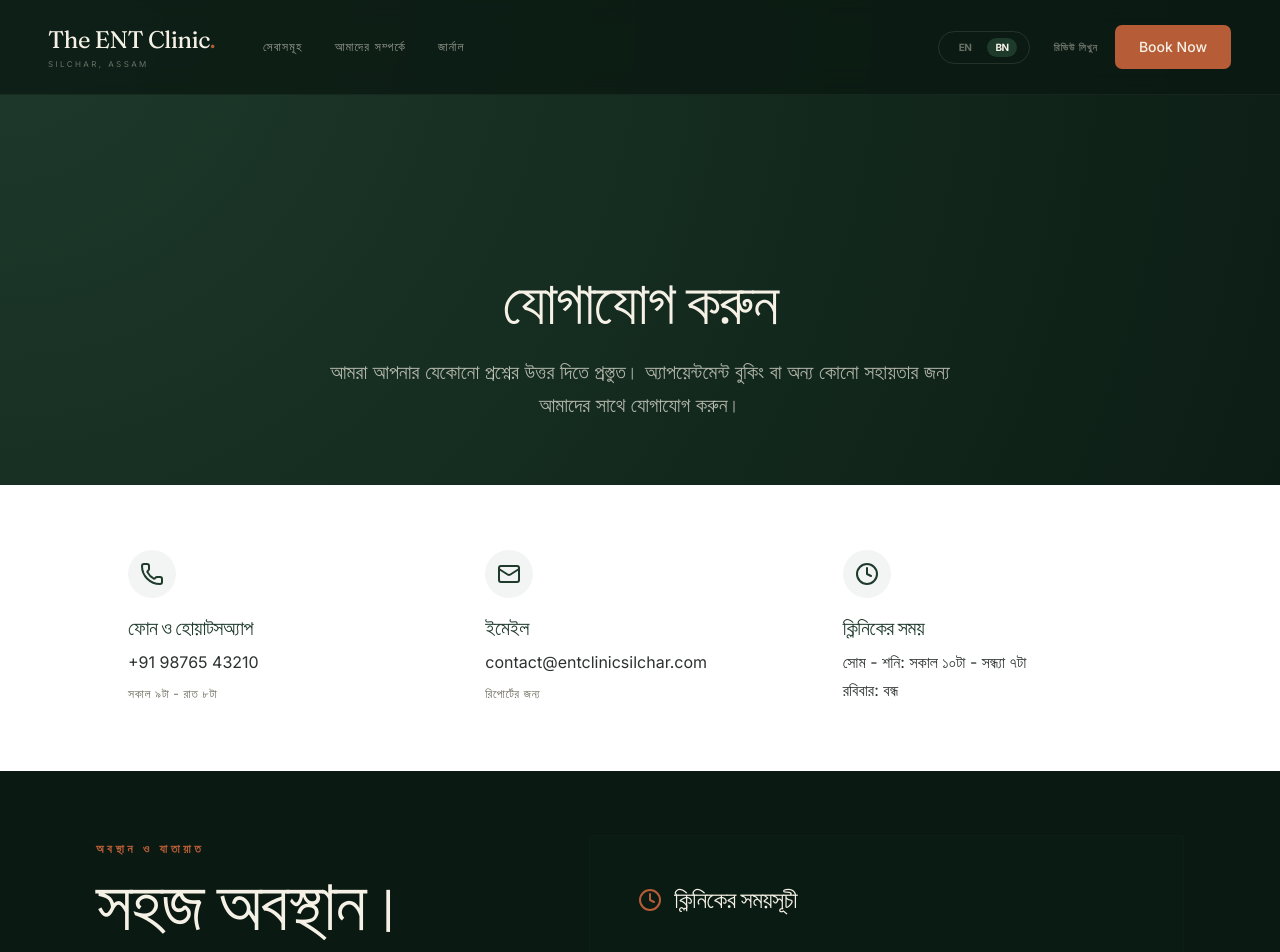
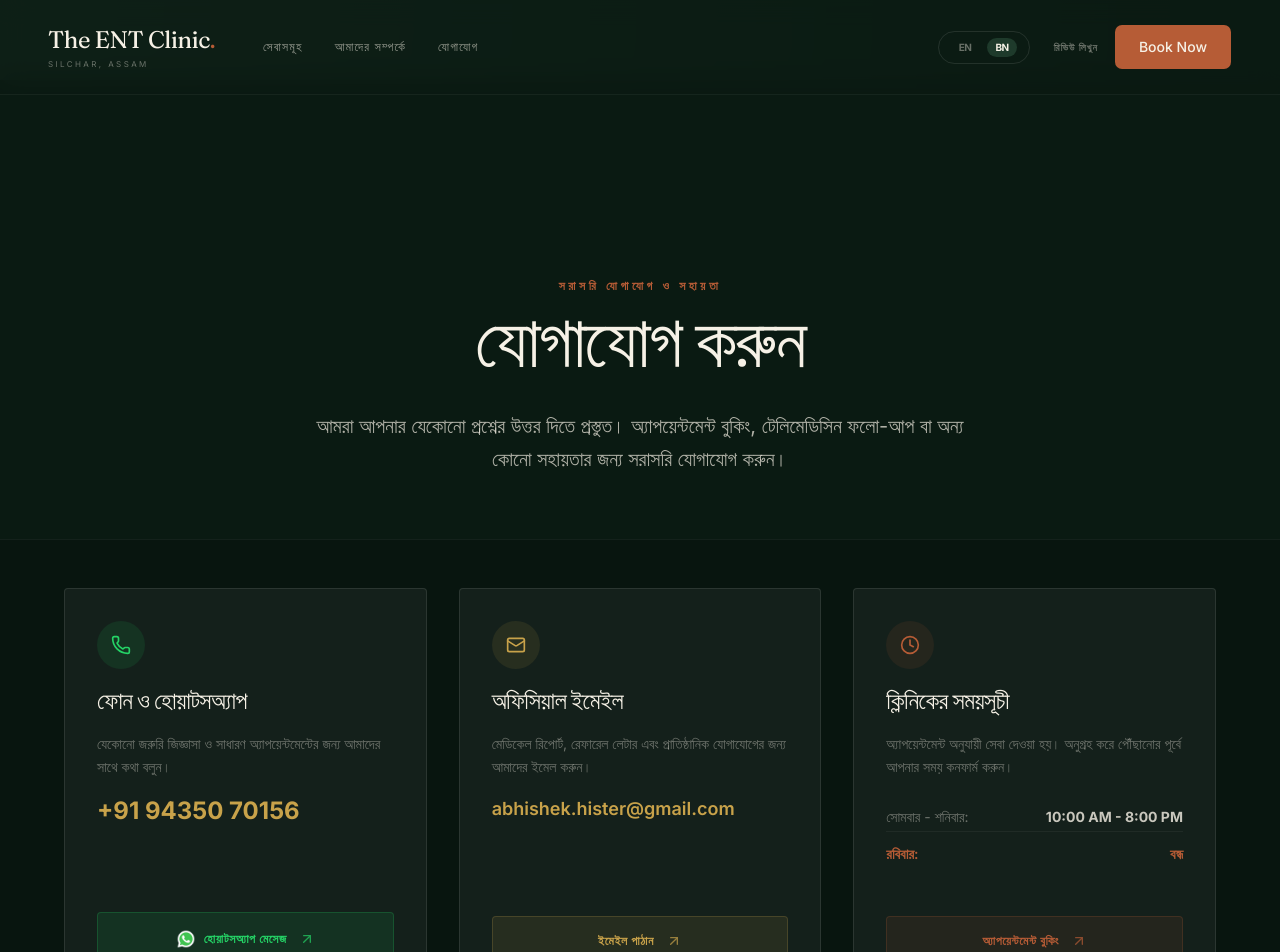
Before and after one commit to Habib7442/ent-clinic-silchar, a Next.js app: page /bn/contact in a window 1280 px wide. Shown: the top 952 px of the page. Built offline with nearby package versions, Linux system fonts and the light colour scheme.

Commit message:
feat(nav): retire journal, build premium contact page, and remove wheelchair info

```diff
--- a/app/[lang]/contact/page.tsx
+++ b/app/[lang]/contact/page.tsx
@@ -1,6 +1,7 @@
 import LocationSection from "@/components/editorial/LocationSection";
 import ClosingCTA from "@/components/editorial/ClosingCTA";
-import { Mail, Phone, Clock } from "lucide-react";
+import { Mail, Phone, Clock, ArrowUpRight } from "lucide-react";
+import Link from "next/link";
 
 export default async function ContactPage({
   params,
@@ -10,59 +11,140 @@ export default async function ContactPage({
   const { lang } = await params;
   const isBn = lang === "bn";
 
+  const waLink = isBn
+    ? "https://wa.me/919435070156?text=নমস্কার%2C%20আমি%20দি%20ইএনটি%20ক্লিনিক%20শিলচরের%20সাথে%20যোগাযোগ%20করতে%20চাই।"
+    : "https://wa.me/919435070156?text=Hello%2C%20I%20would%20like%20to%20connect%20with%20The%20ENT%20Clinic%20Silchar%20regarding%20an%20appointment.";
+
   return (
-    <main className="flex-1 overflow-x-hidden pt-24 md:pt-32">
+    <main className="flex-1 overflow-x-hidden pt-24 md:pt-32 bg-[#0A1A12]">
       {/* Hero Section */}
-      <section className="container-padding py-16 max-w-4xl mx-auto text-center">
-        <h1 className="font-serif text-4xl md:text-5xl lg:text-6xl text-paper font-light mb-6">
-          {isBn ? "যোগাযোগ করুন" : "Contact Us"}
+      <section className="container-padding py-16 max-w-4xl mx-auto text-center space-y-6">
+        <span className="text-xs uppercase tracking-[0.3em] text-rust font-semibold">
+          {isBn ? "সরাসরি যোগাযোগ ও সহায়তা" : "DIRECT CALLS & INQUIRIES"}
+        </span>
+        <h1 className="font-serif text-4xl md:text-5xl lg:text-7xl text-paper font-light leading-tight">
+          {isBn ? "যোগাযোগ করুন" : "Get in Touch"}
         </h1>
         <p className="font-sans text-lg md:text-xl text-paper/70 max-w-2xl mx-auto leading-relaxed">
           {isBn
-            ? "আমরা আপনার যেকোনো প্রশ্নের উত্তর দিতে প্রস্তুত। অ্যাপয়েন্টমেন্ট বুকিং বা অন্য কোনো সহায়তার জন্য আমাদের সাথে যোগাযোগ করুন।"
-            : "We are here to answer your questions. Reach out to us for appointment bookings or any other assistance."}
+            ? "আমরা আপনার যেকোনো প্রশ্নের উত্তর দিতে প্রস্তুত। অ্যাপয়েন্টমেন্ট বুকিং, টেলিমেডিসিন ফলো-আপ বা অন্য কোনো সহায়তার জন্য সরাসরি যোগাযোগ করুন।"
+            : "We are here to assist you with appointment bookings, telemedicine follow-ups, and clinical inquiries."}
         </p>
       </section>
 
-      {/* Contact Details */}
-      <section className="container-padding py-16 bg-paper-card border-y border-hairline">
-        <div className="max-w-5xl mx-auto grid grid-cols-1 md:grid-cols-3 gap-12 text-center md:text-left">
+      {/* Contact Cards Grid */}
+      <section className="container-padding py-12 border-t border-white/5 bg-[#08150F]">
+        <div className="max-w-6xl mx-auto grid grid-cols-1 md:grid-cols-3 gap-8">
 
-          <div className="flex flex-col items-center md:items-start">
-            <div className="mb-4 inline-flex items-center justify-center w-12 h-12 rounded-full bg-forest/5 text-forest">
-              <Phone className="w-6 h-6" />
+          {/* Card 1: Phone & WhatsApp */}
+          <div className="p-8 bg-white/5 border border-white/10 rounded-sm space-y-6 hover:border-gold/30 transition-all group flex flex-col justify-between">
+            <div className="space-y-4">
+              <div className="inline-flex items-center justify-center w-12 h-12 rounded-full bg-[#25D366]/10 text-[#25D366]">
+                <Phone className="w-5 h-5" />
+              </div>
+              <h3 className="font-serif text-2xl text-paper">
+                {isBn ? "ফোন ও হোয়াটসঅ্যাপ" : "Phone & WhatsApp"}
+              </h3>
+              <p className="font-sans text-paper/40 text-sm leading-relaxed">
+                {isBn
+                  ? "যেকোনো জরুরি জিজ্ঞাসা ও সাধারণ অ্যাপয়েন্টমেন্টের জন্য আমাদের সাথে কথা বলুন।"
+                  : "Call us directly or send a message for quick booking support and queries."}
+              </p>
+              <a
+                href="tel:+919435070156"
+                className="block text-2xl font-bold font-sans text-gold hover:text-rust transition-colors mt-2"
+              >
+                +91 94350 70156
+              </a>
             </div>
-            <h3 className="font-serif text-xl text-forest mb-2">
-              {isBn ? "ফোন ও হোয়াটসঅ্যাপ" : "Phone & WhatsApp"}
-            </h3>
-            <p className="font-sans text-ink-soft mb-1">+91 98765 43210</p>
-            <p className="font-sans text-xs text-mute uppercase tracking-wider mt-2">
-              {isBn ? "সকাল ৯টা - রাত ৮টা" : "9:00 AM - 8:00 PM"}
-            </p>
+
+            <div className="pt-6">
+              <a
+                href={waLink}
+                target="_blank"
+                rel="noopener noreferrer"
+                className="w-full py-4 bg-[#25D366]/10 hover:bg-[#25D366]/20 transition-all rounded-sm border border-[#25D366]/20 hover:border-[#25D366]/40 flex items-center justify-center gap-2 text-xs text-[#25D366] font-semibold uppercase tracking-wider"
+              >
+                <img
+                  src="/social-icons/whatsapp.webp"
+                  alt="WhatsApp"
+                  className="w-5 h-5 transition-transform duration-300 group-hover:scale-110"
+                />
+                <span>{isBn ? "হোয়াটসঅ্যাপ মেসেজ" : "WhatsApp Chat"}</span>
+                <ArrowUpRight className="w-4 h-4 ml-1 opacity-70" />
+              </a>
+            </div>
           </div>
 
-          <div className="flex flex-col items-center md:items-start">
-            <div className="mb-4 inline-flex items-center justify-center w-12 h-12 rounded-full bg-forest/5 text-forest">
-              <Mail className="w-6 h-6" />
+          {/* Card 2: Email & Support */}
+          <div className="p-8 bg-white/5 border border-white/10 rounded-sm space-y-6 hover:border-gold/30 transition-all group flex flex-col justify-between">
+            <div className="space-y-4">
+              <div className="inline-flex items-center justify-center w-12 h-12 rounded-full bg-gold/10 text-gold">
+                <Mail className="w-5 h-5" />
+              </div>
+              <h3 className="font-serif text-2xl text-paper">
+                {isBn ? "অফিসিয়াল ইমেইল" : "Official Email"}
+              </h3>
+              <p className="font-sans text-paper/40 text-sm leading-relaxed">
+                {isBn
+                  ? "মেডিকেল রিপোর্ট, রেফারেল লেটার এবং প্রাতিষ্ঠানিক যোগাযোগের জন্য আমাদের ইমেল করুন।"
+                  : "Send your clinical reports, referral letters, and general queries to our inbox."}
+              </p>
+              <a
+                href="mailto:abhishek.hister@gmail.com"
+                className="block text-lg font-semibold font-sans text-gold hover:text-rust transition-colors break-all mt-2"
+              >
+                abhishek.hister@gmail.com
+              </a>
             </div>
-            <h3 className="font-serif text-xl text-forest mb-2">
-              {isBn ? "ইমেইল" : "Email"}
-            </h3>
-            <p className="font-sans text-ink-soft mb-1">contact@entclinicsilchar.com</p>
-            <p className="font-sans text-xs text-mute uppercase tracking-wider mt-2">
-              {isBn ? "রিপোর্টের জন্য" : "For sending reports"}
-            </p>
+
+            <div className="pt-6">
+              <a
+                href="mailto:abhishek.hister@gmail.com"
+                className="w-full py-4 bg-gold/10 hover:bg-gold/20 transition-all rounded-sm border border-gold/20 hover:border-gold/40 flex items-center justify-center gap-2 text-xs text-gold font-semibold uppercase tracking-wider"
+              >
+                <span>{isBn ? "ইমেইল পাঠান" : "Send Email"}</span>
+                <ArrowUpRight className="w-4 h-4 ml-1 opacity-70" />
+              </a>
+            </div>
           </div>
 
-          <div className="flex flex-col items-center md:items-start">
-            <div className="mb-4 inline-flex items-center justify-center w-12 h-12 rounded-full bg-forest/5 text-forest">
-              <Clock className="w-6 h-6" />
+          {/* Card 3: Clinic Hours */}
+          <div className="p-8 bg-white/5 border border-white/10 rounded-sm space-y-6 hover:border-gold/30 transition-all group flex flex-col justify-between">
+            <div className="space-y-4">
+              <div className="inline-flex items-center justify-center w-12 h-12 rounded-full bg-rust/10 text-rust">
+                <Clock className="w-5 h-5" />
+              </div>
+              <h3 className="font-serif text-2xl text-paper">
+                {isBn ? "ক্লিনিকের সময়সূচী" : "Clinic Timings"}
+              </h3>
+              <p className="font-sans text-paper/40 text-sm leading-relaxed">
+                {isBn
+                  ? "অ্যাপয়েন্টমেন্ট অনুযায়ী সেবা দেওয়া হয়। অনুগ্রহ করে পৌঁছানোর পূর্বে আপনার সময় কনফার্ম করুন।"
+                  : "We operate strictly by appointment to ensure zero waiting room crowding and high patient focus."}
+              </p>
+
+              <div className="space-y-2 pt-2 text-sm text-paper/80 font-sans">
+                <div className="flex justify-between py-1 border-b border-white/5">
+                  <span className="text-paper/40">{isBn ? "সোমবার - শনিবার:" : "Mon - Sat:"}</span>
+                  <span className="font-bold">10:00 AM - 8:00 PM</span>
+                </div>
+                <div className="flex justify-between py-1 text-rust font-semibold">
+                  <span>{isBn ? "রবিবার:" : "Sunday:"}</span>
+                  <span>{isBn ? "বন্ধ" : "Closed"}</span>
+                </div>
+              </div>
             </div>
-            <h3 className="font-serif text-xl text-forest mb-2">
-              {isBn ? "ক্লিনিকের সময়" : "Clinic Hours"}
-            </h3>
-            <p className="font-sans text-ink-soft mb-1">{isBn ? "সোম - শনি: সকাল ১০টা - সন্ধ্যা ৭টা" : "Mon - Sat: 10:00 AM - 7:00 PM"}</p>
-            <p className="font-sans text-ink-soft mb-1">{isBn ? "রবিবার: বন্ধ" : "Sunday: Closed"}</p>
+
+            <div className="pt-6">
+              <Link
+                href={`/${lang}/book`}
+                className="w-full py-4 bg-rust/10 hover:bg-rust/20 transition-all rounded-sm border border-rust/20 hover:border-rust/40 flex items-center justify-center gap-2 text-xs text-rust font-semibold uppercase tracking-wider"
+              >
+                <span>{isBn ? "অ্যাপয়েন্টমেন্ট বুকিং" : "Book Online"}</span>
+                <ArrowUpRight className="w-4 h-4 ml-1 opacity-70" />
+              </Link>
+            </div>
           </div>
 
         </div>
--- a/components/editorial/LocationSection.tsx
+++ b/components/editorial/LocationSection.tsx
@@ -3,7 +3,7 @@
 import { useEffect, useRef } from "react";
 import gsap from "gsap";
 import { ScrollTrigger } from "gsap/ScrollTrigger";
-import { MapPin, Clock, Car, Accessibility, Navigation } from "lucide-react";
+import { MapPin, Clock, Car, Navigation } from "lucide-react";
 import { Button } from "@/components/ui/button";
 
 if (typeof window !== "undefined") {
@@ -101,10 +101,6 @@ export default function LocationSection({ lang }: LocationSectionProps) {
                 <Car className="w-5 h-5 text-forest" />
                 <span className="text-sm">{isEn ? "Free On-site Parking Available" : "ক্লিনিকে পার্কিং ব্যবস্থা আছে"}</span>
               </div>
-              <div className="flex items-center gap-4 text-paper/60">
-                <Accessibility className="w-5 h-5 text-forest" />
-                <span className="text-sm">{isEn ? "Wheelchair & Lift Accessible" : "হুইলচেয়ার ও লিফট সুবিধা আছে"}</span>
-              </div>
             </div>
 
             <div className="reveal-loc">
--- a/components/editorial/Navbar.tsx
+++ b/components/editorial/Navbar.tsx
@@ -23,12 +23,12 @@ export default function Navbar() {
     en: [
       { name: "Services", href: `/${lang}/services` },
       { name: "About", href: `/${lang}/about` },
-      { name: "Journal", href: `/${lang}/journal` },
+      { name: "Contact", href: `/${lang}/contact` },
     ],
     bn: [
       { name: "সেবাসমূহ", href: `/${lang}/services` },
       { name: "আমাদের সম্পর্কে", href: `/${lang}/about` },
-      { name: "জার্নাল", href: `/${lang}/journal` },
+      { name: "যোগাযোগ", href: `/${lang}/contact` },
     ]
   }[lang as 'en' | 'bn'] || [];
 
```
Also changed, not shown: app/[lang]/journal/page.tsx (+3 -13 lines), context/progress-tracker.md (+1 -0 lines).
